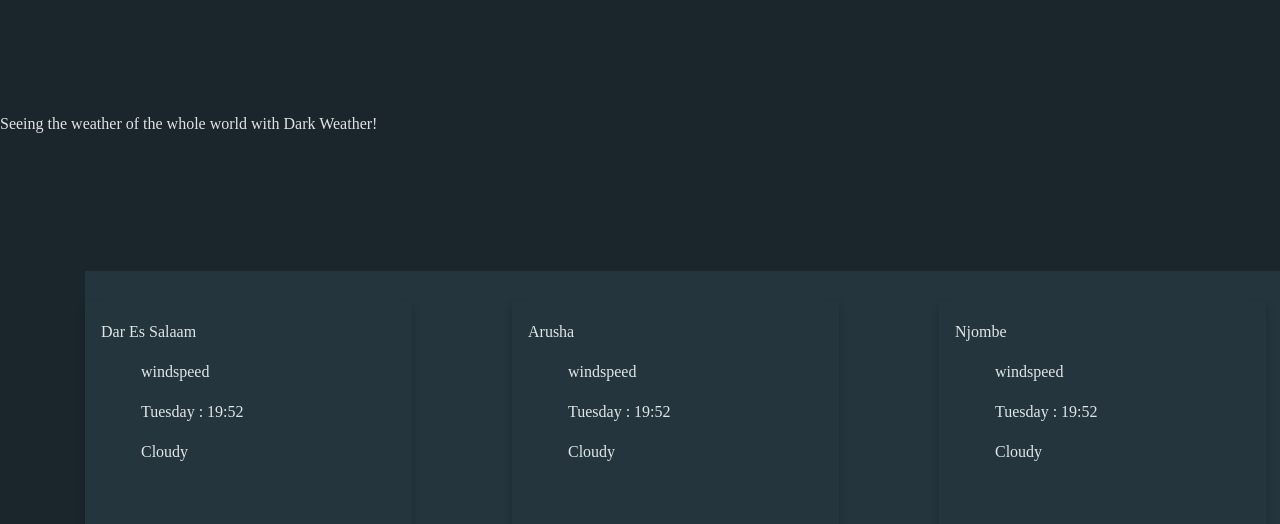
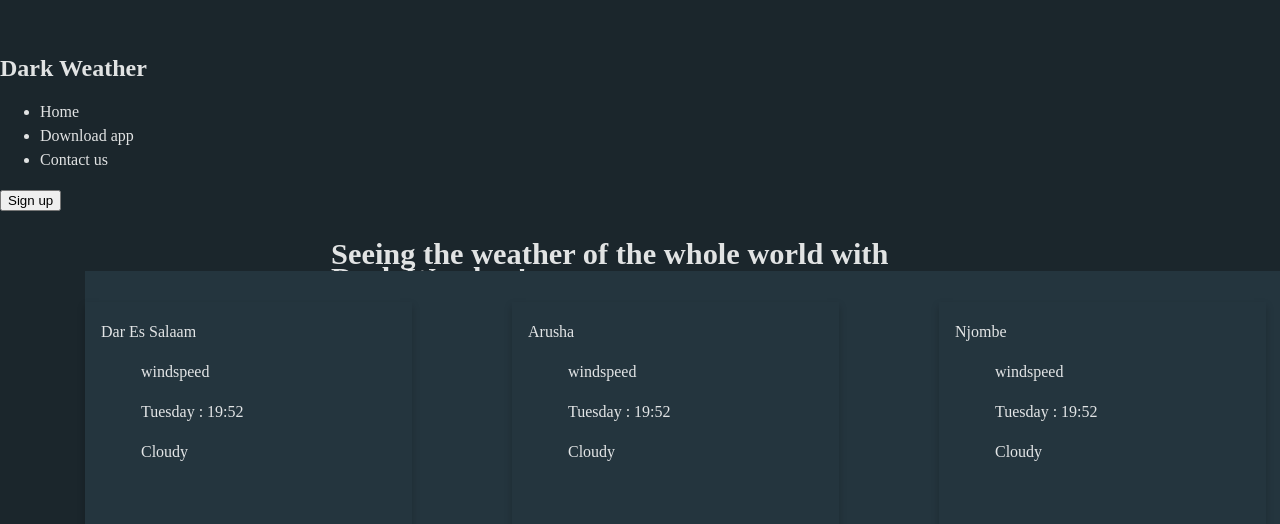
Before and after one commit to mavrk-mose/dark-weather, a React (Vite) app: page / in a window 1280 px wide. Shown: the part 276-800 px from the top of the page. Built offline with nearby package versions, Linux system fonts and the light colour scheme.

Commit message:
added navbar

```diff
--- a/src/App.tsx
+++ b/src/App.tsx
@@ -6,10 +6,16 @@ function App() {
   return (
     <div className="home">
       <div className="navbar">
-
+        <h2>Dark Weather</h2>
+        <ul>
+          <li>Home</li>
+          <li>Download app</li>
+          <li>Contact us</li>
+        </ul>
+        <button>Sign up</button>
       </div>
       <div className="content">
-        <p>Seeing the weather of the whole world with Dark Weather!</p>
+        <h3>Seeing the weather of the whole world with Dark Weather!</h3>
       </div>
       <div className="filters">
 
--- a/src/index.css
+++ b/src/index.css
@@ -29,7 +29,10 @@ h1 {
   line-height: 1.1;
 }
 h3{
-  font-size: 1em;
+  font-size: 1.9em;
+  position: absolute;
+  left: 331px;
+  right: 331px;
 }
 .card {
   box-shadow: 0 4px 8px 0 rgba(0,0,0,0.2);
```
